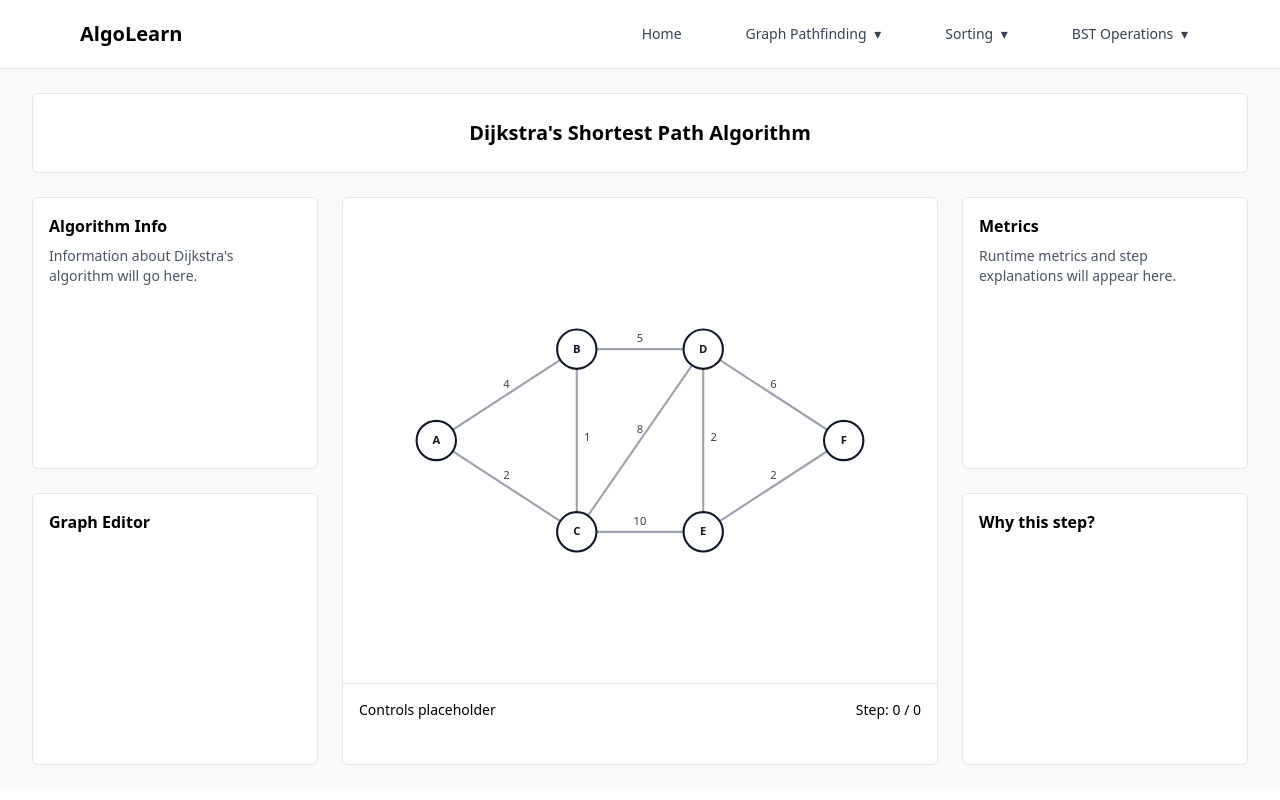
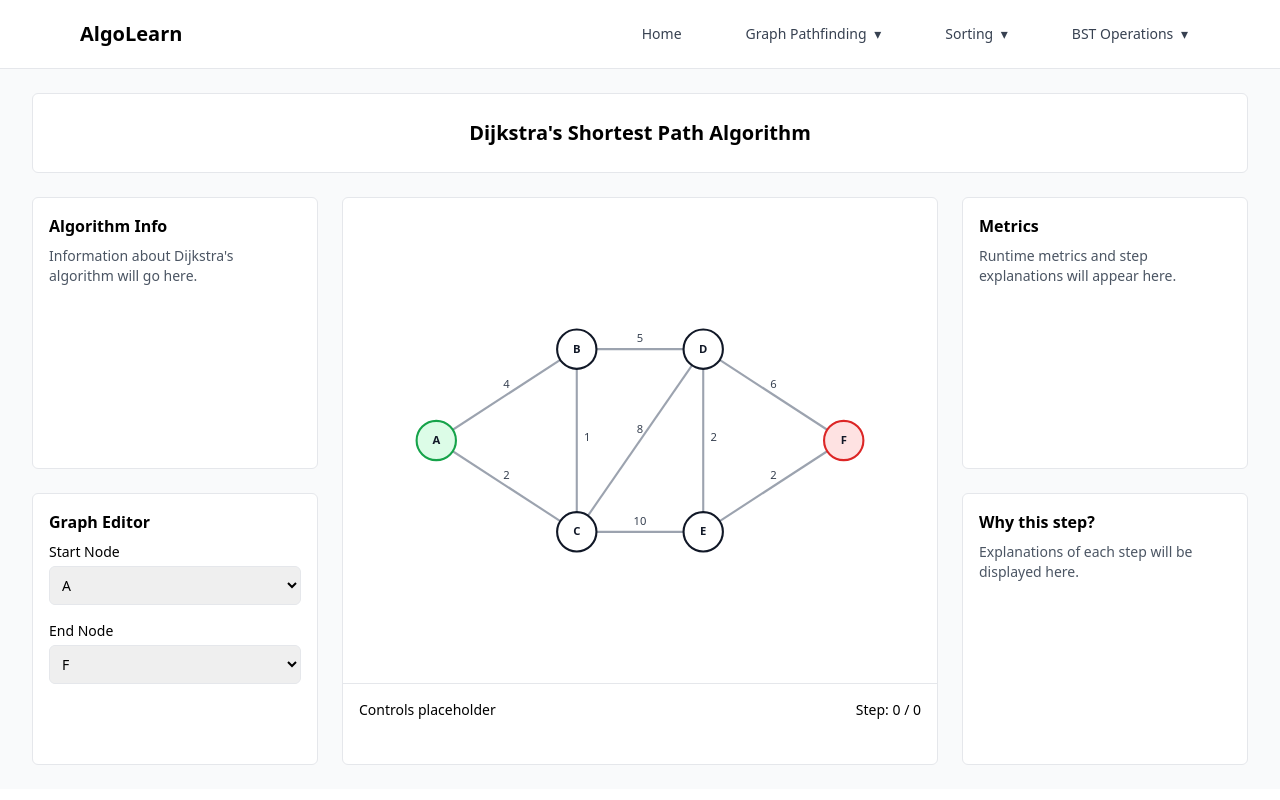
Before and after one commit to lolelolele/algorithm-learning-platform, a React (Vite) app: page /dijkstra in a window 1280 px wide. Built offline with nearby package versions, Linux system fonts and the light colour scheme.

Commit message:
feat: add start and end node selection for dijkstra

```diff
--- a/src/components/AlgorithmLayout.jsx
+++ b/src/components/AlgorithmLayout.jsx
@@ -1,8 +1,8 @@
 export default function AlgorithmLayout({
     title,
-    leftPanel,
+    algoInfo,
     visualisation,
-    rightPanel,
+    metrics,
     controls,
     graphEditor,
     whyThisStep,
@@ -25,7 +25,7 @@ export default function AlgorithmLayout({
                         {/*Algorithm Info Panel*/}
                         <aside className="flex-1 rounded-md border bg-white p-4 overflow-auto">
                             <h2 className="mb-2 font-semibold">Algorithm Info</h2>
-                            {leftPanel}
+                            {algoInfo}
                         </aside>
 
                         {/*Graph Editor panel*/}
@@ -55,7 +55,7 @@ export default function AlgorithmLayout({
                         {/*Metrics Panel*/}
                         <section className="flex-1 rounded-md border bg-white p-4 overflow-auto">
                             <h2 className="mb-2 font-semibold">Metrics</h2>
-                            {rightPanel}
+                            {metrics}
                         </section>
 
                         {/*Why This Step Panel*/}
--- a/src/features/dijkstra/GraphRenderer.jsx
+++ b/src/features/dijkstra/GraphRenderer.jsx
@@ -1,4 +1,4 @@
-export default function GraphRenderer({ graph }) {
+export default function GraphRenderer({ graph, startId, endId }) {
     const { nodes, edges } = graph;
 
     return (
@@ -48,14 +48,18 @@ export default function GraphRenderer({ graph }) {
             })}
 
             {/*Nodes*/}
-            {nodes.map((node) => (
+            {nodes.map((node) => {
+                const isStart = node.id === startId;
+                const isEnd = node.id === endId;
+
+                return (
                 <g key={node.id}>
                     <circle
                         cx={node.x}
                         cy={node.y}
                         r="28"
-                        fill="#ffffff"
-                        stroke="#111827"
+                        fill={isStart ? "#dcfce7" : isEnd ? "#fee2e2" : "#ffffff"}
+                        stroke={isStart ? "#16a34a" : isEnd ? "#dc2626" : "#111827"}
                         strokeWidth="3"
                     />
                     <text
@@ -69,7 +73,8 @@ export default function GraphRenderer({ graph }) {
                     {node.id}
                     </text>
                 </g>
-            ))}
+                );
+            })}
         </svg>
     );
 }
--- a/src/pages/Dijkstra.jsx
+++ b/src/pages/Dijkstra.jsx
@@ -1,28 +1,84 @@
+import { useState } from "react";
 import AlgorithmLayout from "../components/AlgorithmLayout";
 import GraphRenderer from "../features/dijkstra/GraphRenderer";
 import { defaultGraph } from "../features/dijkstra/data/graphs";
 
 export default function Dijkstra() {
+
+    const [graph] = useState(defaultGraph);
+    const [startId, setStartId] = useState(graph.startId);
+    const [endId, setEndId] = useState(graph.endId);
+
     return (
         <AlgorithmLayout
             title="Dijkstra's Shortest Path Algorithm"
-            leftPanel={
+
+            algoInfo={
                 <div>
                     <p className="text-sm text-gray-600">
                         Information about Dijkstra's algorithm will go here.
                     </p>
                 </div>
             }
+
+            graphEditor={
+                <div className="space-y-4 text-sm">
+                    <div>
+                        <label className="block font-medium mb-1">Start Node</label>
+                        <select
+                            className="w-full rounded-md border p-2"
+                            value={startId}
+                            onChange={(e) => setStartId(e.target.value)}
+                        >
+                            {graph.nodes.map((node) => (
+                                <option key={node.id} value={node.id}>
+                                {node.id}
+                                </option>
+                            ))}
+                        </select>
+                    </div>
+
+                    <div>
+                        <label className="block font-medium mb-1">End Node</label>
+                        <select
+                            className="w-full rounded-md border p-2"
+                            value={endId}
+                            onChange={(e) => setEndId(e.target.value)}
+                        >
+                            {graph.nodes.map((node) => (
+                                <option key={node.id} value={node.id}>
+                                {node.id}
+                                </option>
+                            ))}
+                        </select>
+                    </div>
+                </div>
+            }
+
             visualisation={
-                <GraphRenderer graph={defaultGraph} />
+                <GraphRenderer
+                    graph={graph}
+                    startId={startId}
+                    endId={endId}
+                />
             }
-            rightPanel={
+
+            metrics={
                 <div>
                     <p className="text-sm text-gray-600">
                         Runtime metrics and step explanations will appear here.
                     </p>
                 </div>
             }
+
+            whyThisStep={
+                <div>
+                    <p className="text-sm text-gray-600">
+                        Explanations of each step will be displayed here.
+                    </p>
+                </div>
+            }
+
             controls={
                 <div className="flex items-center justify-between text-sm">
                     <span>Controls placeholder</span>
```
